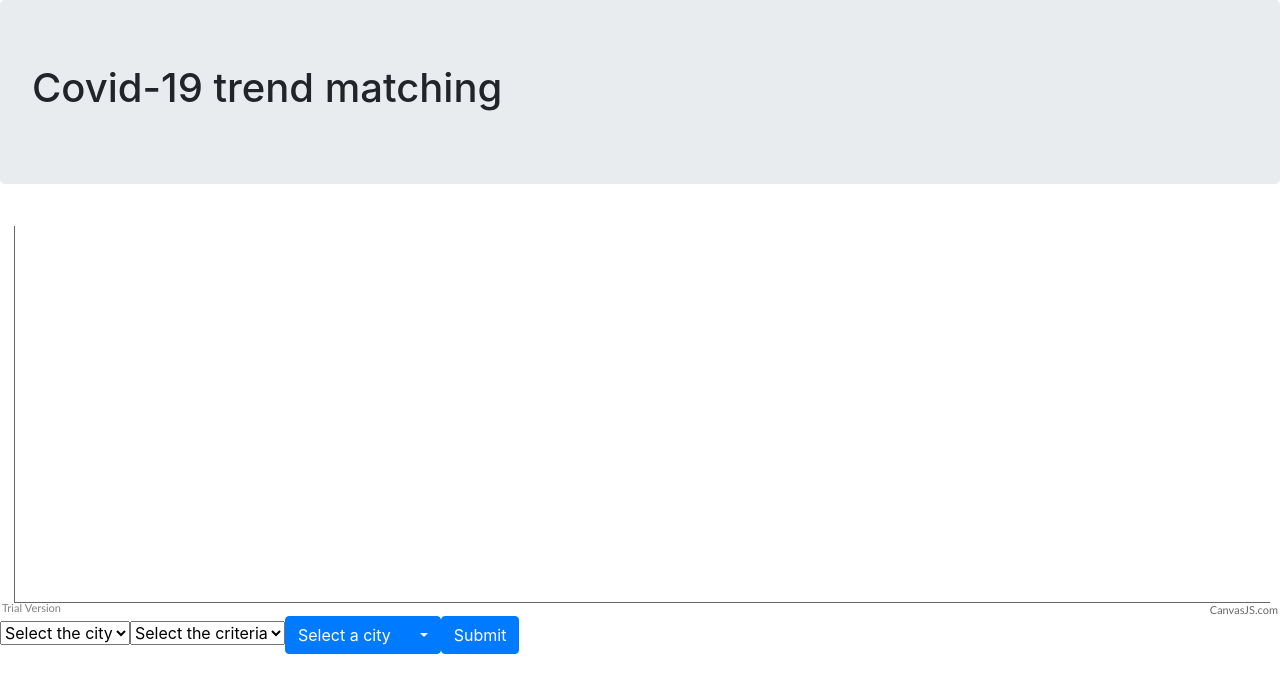
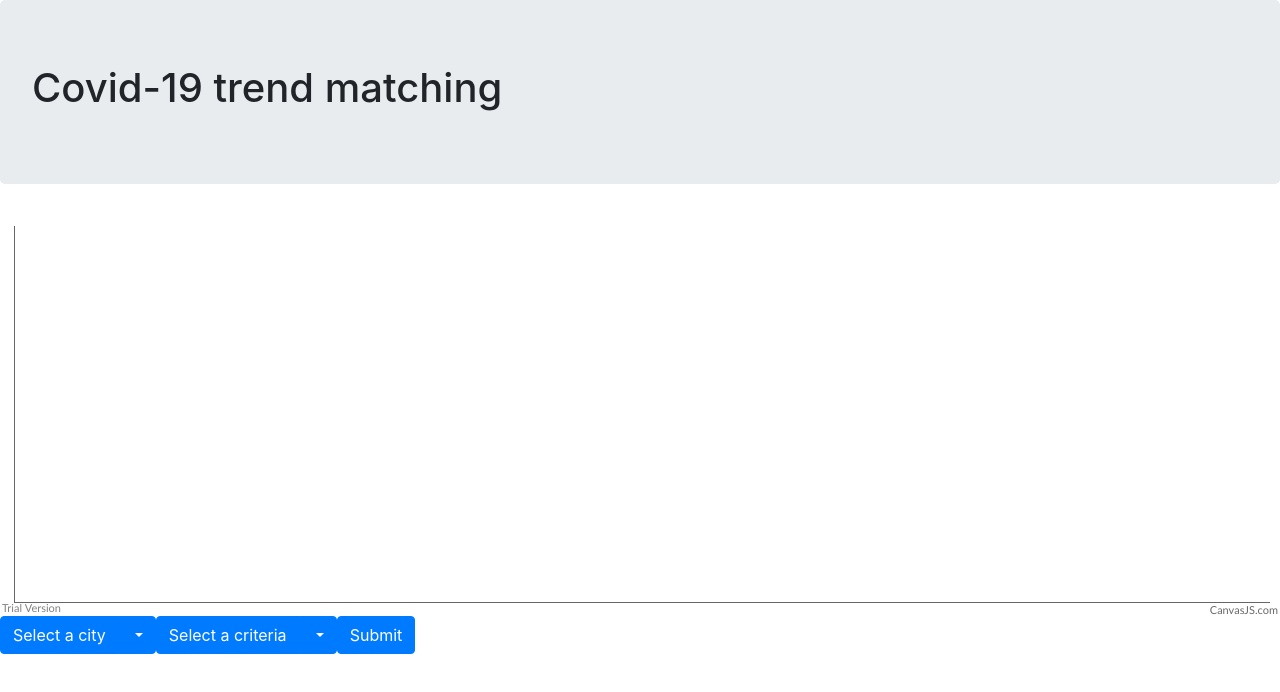
Before and after one commit to TryingToGoHome/lahacks_web_frontend, a React (Create React App) app: page / in a window 1280 px wide. Shown: the top 692 px of the page. Built offline with nearby package versions, Linux system fonts and the light colour scheme.

Commit message:
replaced select by button dropdown

```diff
--- a/src/components/form.js
+++ b/src/components/form.js
@@ -7,8 +7,11 @@ import {Button, ButtonDropdown, ButtonGroup, DropdownToggle, DropdownMenu, Dropd
 class GraphForm extends Component {
     constructor(props) {
         super(props);
-        this.state = { city: "", criteria: "", data: {}, target:"", goal:"", isOpen:false};
-        this.available_cities = ["Los Angeles", "New York"]
+        this.state = { city: "", criteria: "", data: {}, target:"", goal:""};
+        this.available_cities = ["Los Angeles", "New York"];
+        this.criteria = ["5 days", "10 days"];
+        this.isOpenCity = false;
+        this.isOpenCrit = false;
     }
 
     myChangeHandler = event => {
@@ -21,51 +24,62 @@ class GraphForm extends Component {
         })
     };
 
-    toggle = () =>
+    toggleCrit = () =>
     {
-        this.setState({isOpen: !this.state.isOpen})
+        this.setState({isOpenCrit: !this.state.isOpenCrit});
+    }
+    toggleCity = () =>
+    {
+        this.setState({isOpenCity: !this.state.isOpenCity});
     }
 
     render() {
         let cityOptions = this.available_cities.map((city, idx) =>
-            <DropdownItem key={idx} value={city}>{city}</DropdownItem>
-        )
-        let criteriaOptions = [
-        <option key="first">5 days</option>,
-        <option key="second">10 days</option>
-        ];
-        var target;
-        if (this.state.target == "")
+            <DropdownItem name="city" key={idx} value={city} onClick={this.myChangeHandler}>{city}</DropdownItem>
+        );
+        let criteriaOptions = this.criteria.map((cri, idx) =>
+            <DropdownItem name="criteria" key={idx} value={cri} onClick={this.myChangeHandler}>{cri}</DropdownItem>
+        );
+
+        var city;
+        if (this.state.city == "")
         {
-            target = "Select a city";
+            city = "Select a city";
         }
         else
         {
-            target = this.state.target;
+            console.log("hi");
+            city = this.state.city;
+        }
+        var criteria;
+        if (this.state.criteria == "")
+        {
+            criteria = "Select a criteria";
+        }
+        else
+        {
+            criteria = this.state.criteria;
         }
         console.log(this.state);
         return (
         <div>
             <MyGraph target={this.state.target} goal={this.state.goal} data={this.state.data}/>
-            <select name="city" onChange={this.myChangeHandler}>
-                <option disabled selected value="">
-                    Select the city
-                </option>
-                {cityOptions}
-            </select>
-            <select name="criteria" onChange={this.myChangeHandler}>
-                <option disabled selected value="">
-                    Select the criteria
-                </option>
-                {criteriaOptions}
-            </select>
-            <ButtonDropdown isOpen={this.state.isOpen} toggle={this.toggle}>
-                <Button id="caret" color="primary">{target}</Button>
+            <ButtonDropdown isOpen={this.state.isOpenCity} toggle={this.toggleCity}>
+                <Button id="caret" color="primary">{city}</Button>
                 <DropdownToggle caret color="primary" />
                 <DropdownMenu right>
                     <DropdownItem header>Select a city</DropdownItem>
                     <DropdownItem divider/>
-
+                    {cityOptions}
+                </DropdownMenu>
+            </ButtonDropdown>
+            <ButtonDropdown isOpen={this.state.isOpenCrit} toggle={this.toggleCrit}>
+                <Button id="caret" color="primary">{criteria}</Button>
+                <DropdownToggle caret color="primary" />
+                <DropdownMenu right>
+                    <DropdownItem header>Select a criteria</DropdownItem>
+                    <DropdownItem divider/>
+                    {criteriaOptions}
                 </DropdownMenu>
             </ButtonDropdown>
             <Button color="primary" type="submit" onClick={this.onSubmit}>
```
